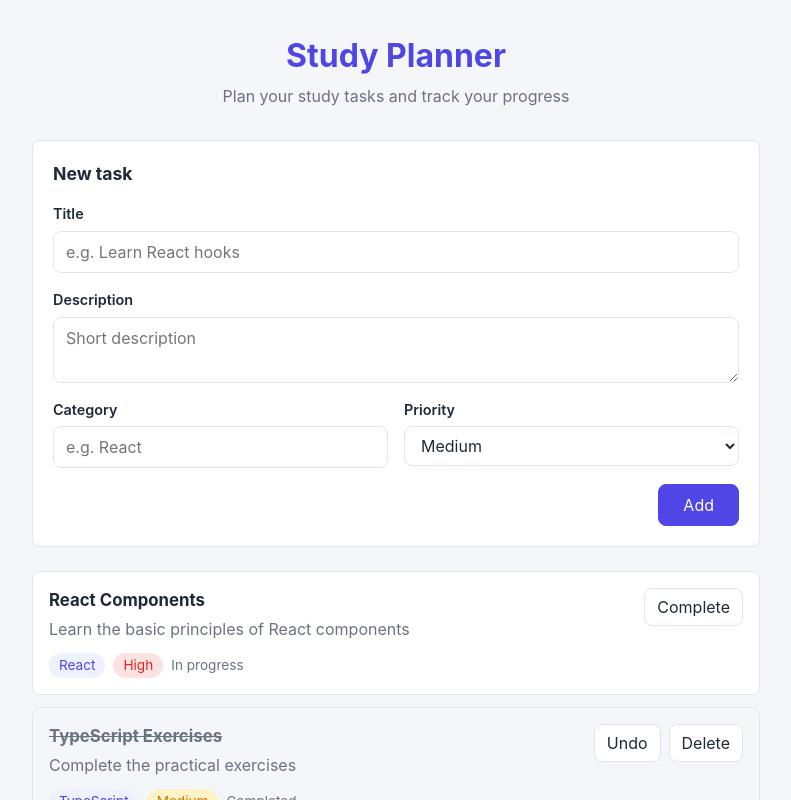
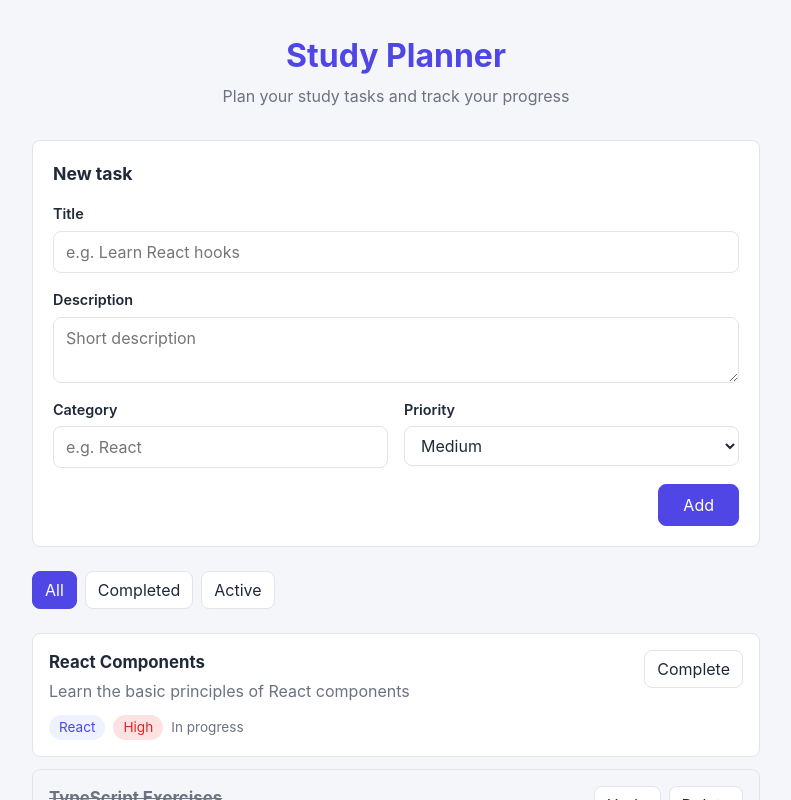
Before and after one commit to oldiix/study-planner, a React (Vite) app: page / in a window 1280 px wide. Shown: the top 800 px of the page, without its empty margins (244-1035 px from the left). Built offline with nearby package versions, Linux system fonts and the light colour scheme.

Commit message:
feat(lab-08): add task filters

```diff
--- a/src/App.tsx
+++ b/src/App.tsx
@@ -1,13 +1,25 @@
 import {useState} from 'react'
 import Header from './components/Header'
+import TaskFilters from './components/TaskFilters'
 import TaskForm from './components/TaskForm'
 import TaskList from './components/TaskList'
 import {initialTasks} from './data/initialTasks'
-import type {NewTask, Task} from './types/task'
+import type {NewTask, Task, TaskFilter} from './types/task'
 import './App.scss'
 
 export default function App() {
     const [tasks, setTasks] = useState<Task[]>(initialTasks)
+    const [filter, setFilter] = useState<TaskFilter>('all')
+
+    const visibleTasks = tasks.filter((task) => {
+        if (filter === 'completed') {
+            return task.completed
+        }
+        if (filter === 'active') {
+            return !task.completed
+        }
+        return true
+    })
 
     function handleAddTask(newTask: NewTask) {
         const task: Task = {...newTask, id: Date.now(), completed: false}
@@ -29,7 +41,8 @@ export default function App() {
             <Header/>
             <main className="app__main">
                 <TaskForm onAdd={handleAddTask}/>
-                <TaskList tasks={tasks} onToggle={handleToggleTask} onDelete={handleDeleteTask}/>
+                <TaskFilters filter={filter} onChange={setFilter}/>
+                <TaskList tasks={visibleTasks} onToggle={handleToggleTask} onDelete={handleDeleteTask}/>
             </main>
         </div>
     )
--- /dev/null
+++ b/src/components/TaskFilters.scss
@@ -0,0 +1,19 @@
+@use '../styles/variables' as *;
+@use '../styles/mixins' as *;
+
+.task-filters {
+  display: flex;
+  flex-wrap: wrap;
+  gap: 8px;
+
+  &__button {
+    @include button;
+
+    &--active,
+    &--active:hover {
+      border-color: $color-primary;
+      color: #fff;
+      background-color: $color-primary;
+    }
+  }
+}
--- /dev/null
+++ b/src/components/TaskFilters.tsx
@@ -0,0 +1,37 @@
+import type {TaskFilter} from '../types/task'
+import './TaskFilters.scss'
+
+type TaskFiltersProps = {
+    filter: TaskFilter
+    onChange: (filter: TaskFilter) => void
+}
+
+const filterOptions: { value: TaskFilter; label: string }[] = [
+    {value: 'all', label: 'All'},
+    {value: 'completed', label: 'Completed'},
+    {value: 'active', label: 'Active'},
+]
+
+export default function TaskFilters({filter, onChange}: TaskFiltersProps) {
+    return (
+        <div className="task-filters">
+            {filterOptions.map((option) => {
+                const isActive = option.value === filter
+
+                return (
+                    <button
+                        key={option.value}
+                        type="button"
+                        className={
+                            isActive ? 'task-filters__button task-filters__button--active' : 'task-filters__button'
+                        }
+                        aria-pressed={isActive}
+                        onClick={() => onChange(option.value)}
+                    >
+                        {option.label}
+                    </button>
+                )
+            })}
+        </div>
+    )
+}
--- a/src/types/task.ts
+++ b/src/types/task.ts
@@ -1,5 +1,6 @@
 export type Priority = 'low' | 'medium' | 'high'
 export type NewTask = Omit<Task, 'id' | 'completed'>
+export type TaskFilter = 'all' | 'completed' | 'active'
 
 export type Task = {
     id: number
```
